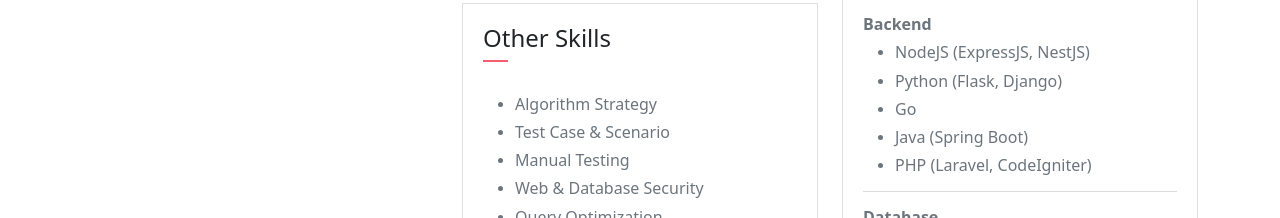
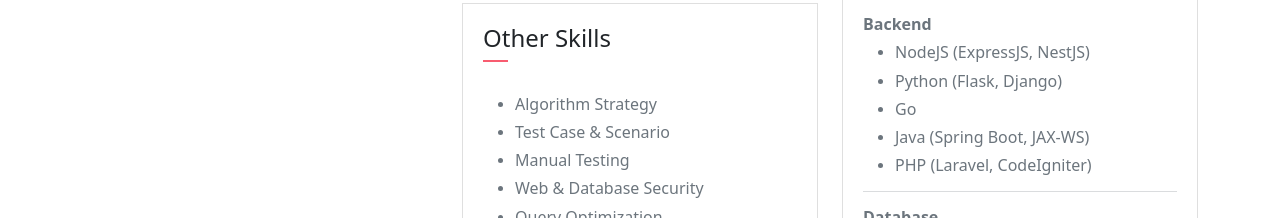
Before and after one commit to WillyWilsen/My-Profile-UI, a Next.js app: page / in a window 1280 px wide. Shown: the part 1560-1778 px from the top of the page. Built offline with nearby package versions, Linux system fonts and the light colour scheme; no server answers.

Commit message:
Update CV

```diff
--- a/pages/index.js
+++ b/pages/index.js
@@ -137,6 +137,7 @@
     { value: 'Flask', label: 'Flask' },
     { value: 'Go', label: 'Go' },
     { value: 'Spring Boot', label: 'Spring Boot' },
+    { value: 'JAX-WS', label: 'JAX-WS' },
     { value: 'Laravel', label: 'Laravel' },
     { value: 'CodeIgniter', label: 'CodeIgniter' }
   ];
@@ -310,7 +311,7 @@
                               <li><h6>NodeJS (ExpressJS, NestJS)</h6></li>
                               <li><h6>Python (Flask, Django)</h6></li>
                               <li><h6>Go</h6></li>
-                              <li><h6>Java (Spring Boot)</h6></li>
+                              <li><h6>Java (Spring Boot, JAX-WS)</h6></li>
                               <li><h6>PHP (Laravel, CodeIgniter)</h6></li>
                             </ul>
                             <hr></hr>
```
